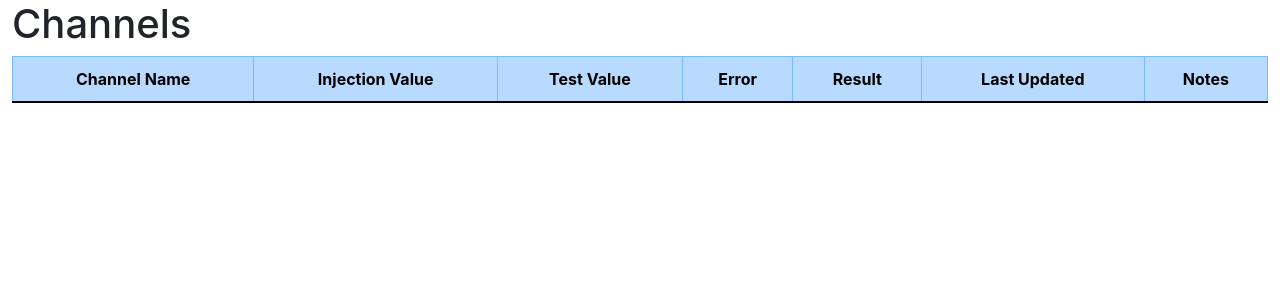
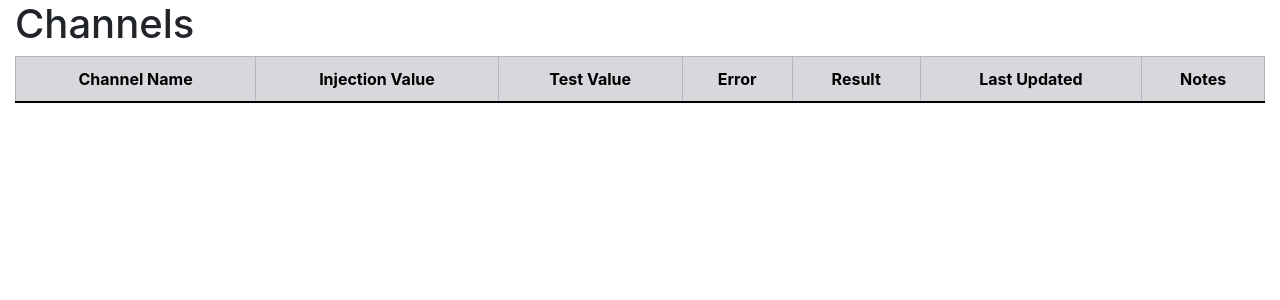
Before and after one commit to ThatOldChap/fictitious-penguin, a Flask app: page /group/1/channels in a window 1280 px wide. Shown: the part 56-356 px from the top of the page. Run offline with Flask 2, Linux system fonts and the light colour scheme; data that the repository does not hold is empty; parts of the project's set-up code (start-up, migrations or seed data) failed here and were passed over; some libraries are stand-ins or nearby versions.

Commit message:
Fixed container to extend to page

```diff
--- a/app/templates/base.html
+++ b/app/templates/base.html
@@ -189,7 +189,7 @@
 {% endblock %}
 
 {% block content %}
-    <div class="container-xxl">
+    <div class="container-fluid">
         {# Displays any passed along messages or alerts #}
         {% with messages = get_flashed_messages() %}
         {% if messages %}
--- a/app/templates/channel.html
+++ b/app/templates/channel.html
@@ -1,6 +1,6 @@
 {% block app_content %}
 {% set progress = channel.testpoint_progress() %}
-<tr class="text-center" name="channel-parent"
+<tr class="text-center table-primary" name="channel-parent"
     data-channel-id="{{ channel.id }}"
     data-progress-passed="{{ progress['percent_passed'] }}"
     data-progress-failed="{{ progress['percent_failed'] }}"
--- a/app/templates/channels.html
+++ b/app/templates/channels.html
@@ -13,13 +13,12 @@
 {% endblock %}
 
 {% block app_content %}
-<div>
 <h1>{{ group.name }} Channels</h1>
 <form action="" method="POST" name="channels_form">
     {{ channels_form.hidden_tag() }}
     <table class="table table-hover table-bordered align-middle">
         <thead>
-                <tr class="table-primary text-center align-middle">
+            <tr class="table-secondary text-center align-middle">
                 <th class="align-middle">Channel Name</th>
                 <th class="align-middle">Injection Value</th>
                 <th class="align-middle">Test Value</th>
@@ -40,7 +39,6 @@
         </tbody>
     </table>
 </form>
-</div>
 {% endblock %}
 
 {% block scripts %}
```
Also changed, not shown: app/templates/channel_summary.html (+6 -6 lines). Lines whose indentation alone changed are shown as unchanged.
